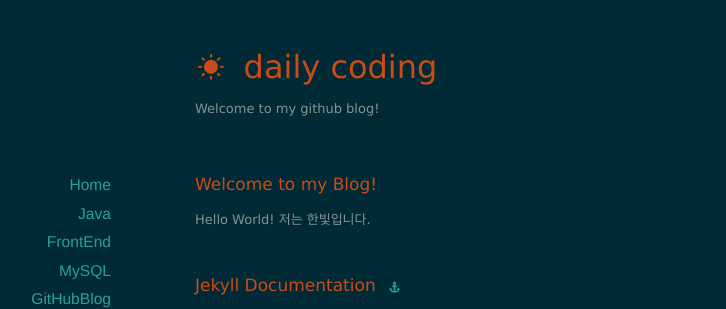
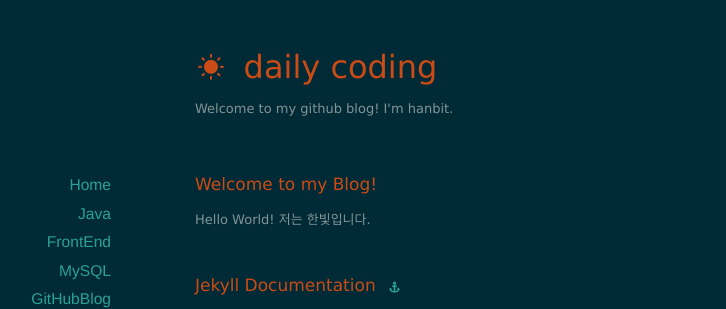
Before and after one commit to gilhanbit/gilhanbit.github.io, a Jekyll site: the page built from index.html, in a window 1280 px wide. Shown: the top 309 px of the page, without its empty margins (195-921 px from the left). Built offline with Jekyll 4.4.1, drawn with Linux system fonts in a browser that asks for light colours; nearby versions of some CDN libraries; the list of posts is cut into pages by our own code.

Commit message:
Update _config.yml

```diff
--- a/_config.yml
+++ b/_config.yml
@@ -1,6 +1,6 @@
 name: daily coding
 url: http://example.org
-description: Welcome to my github blog!
+description: Welcome to my github blog! I'm hanbit.
 
 permalink: /:year/:month/:day/:title/
 paginate: 10
```
